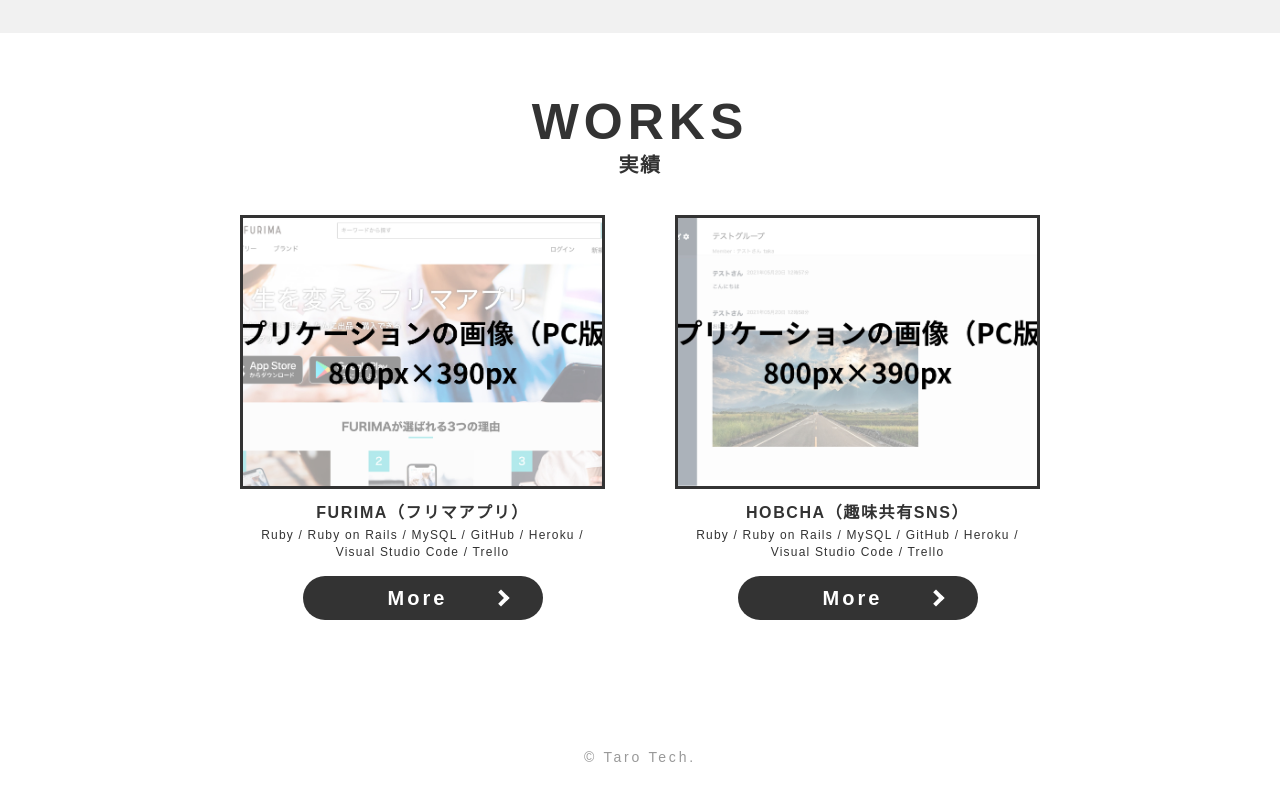
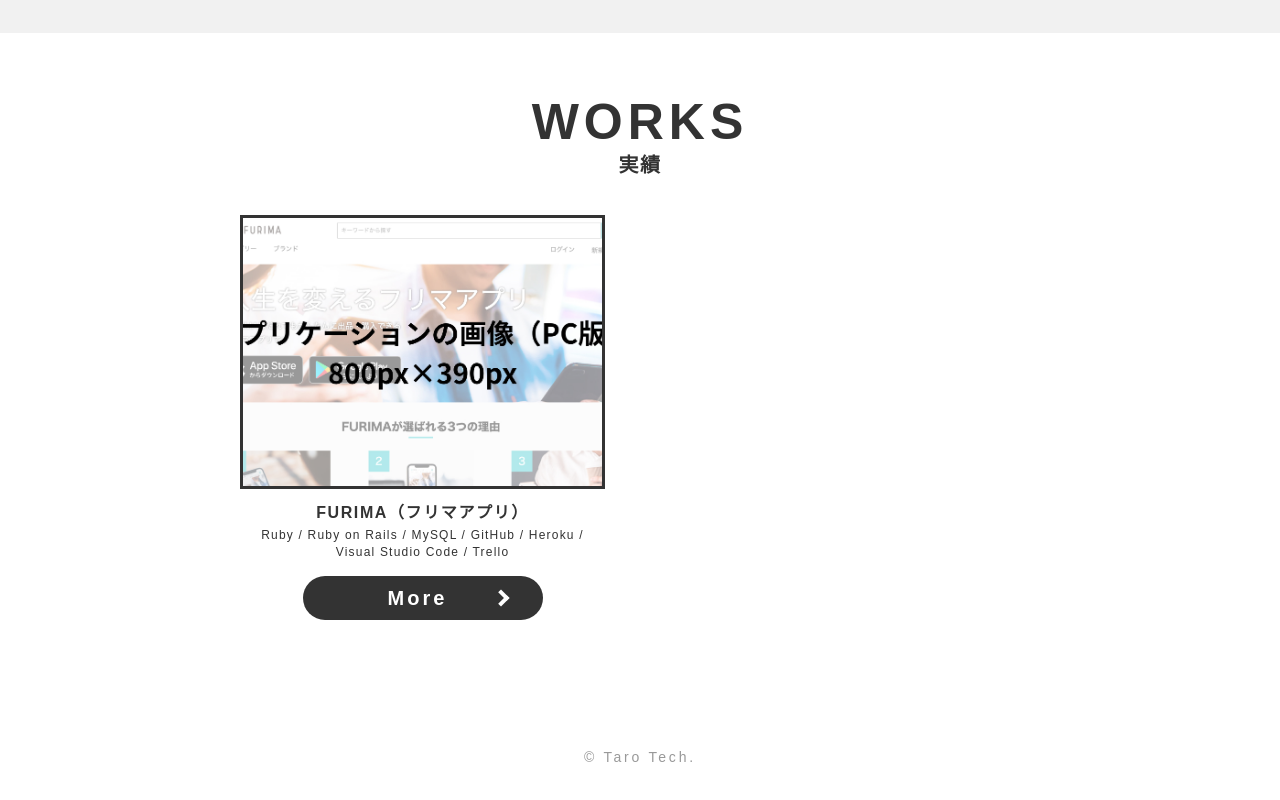
Before and after one commit to mintia0743/portfolio, a plain HTML site: page index.html in a window 1280 px wide. Shown: the part 2389-3189 px from the top of the page. Drawn offline with nearby package versions, Linux system fonts and the light colour scheme.

Commit message:
first commit

```diff
--- a/index.html
+++ b/index.html
@@ -186,21 +186,7 @@
                   <a href="works/01.html" class="button">More</a>
                 </div>
               </li>
-              <li class="works__item">
-                <div class="works__item-pict">
-                  <!-- images/02に配置した、オリジナルアプリの画像（PC版）のパスを記載する -->
-                  <a href="works/02.html" style="background-image:url('./images/work/02/pict-work02-firstview_pc.jpg');"></a>
-                </div>
-                <div class="works__item-text-block">
-                  <!-- 記載番号：20 -->
-                  <h3>HOBCHA（趣味共有SNS）</h3>
-                  <!-- 記載番号：21 -->
-                  <p>Ruby / Ruby on Rails / MySQL / GitHub / Heroku / Visual Studio Code / Trello</p>
-                </div>
-                <div class="works__item-btn-block">
-                  <a href="works/02.html" class="button">More</a>
-                </div>
-              </li>
+
             </ul>
           </div>
         </div>
```
